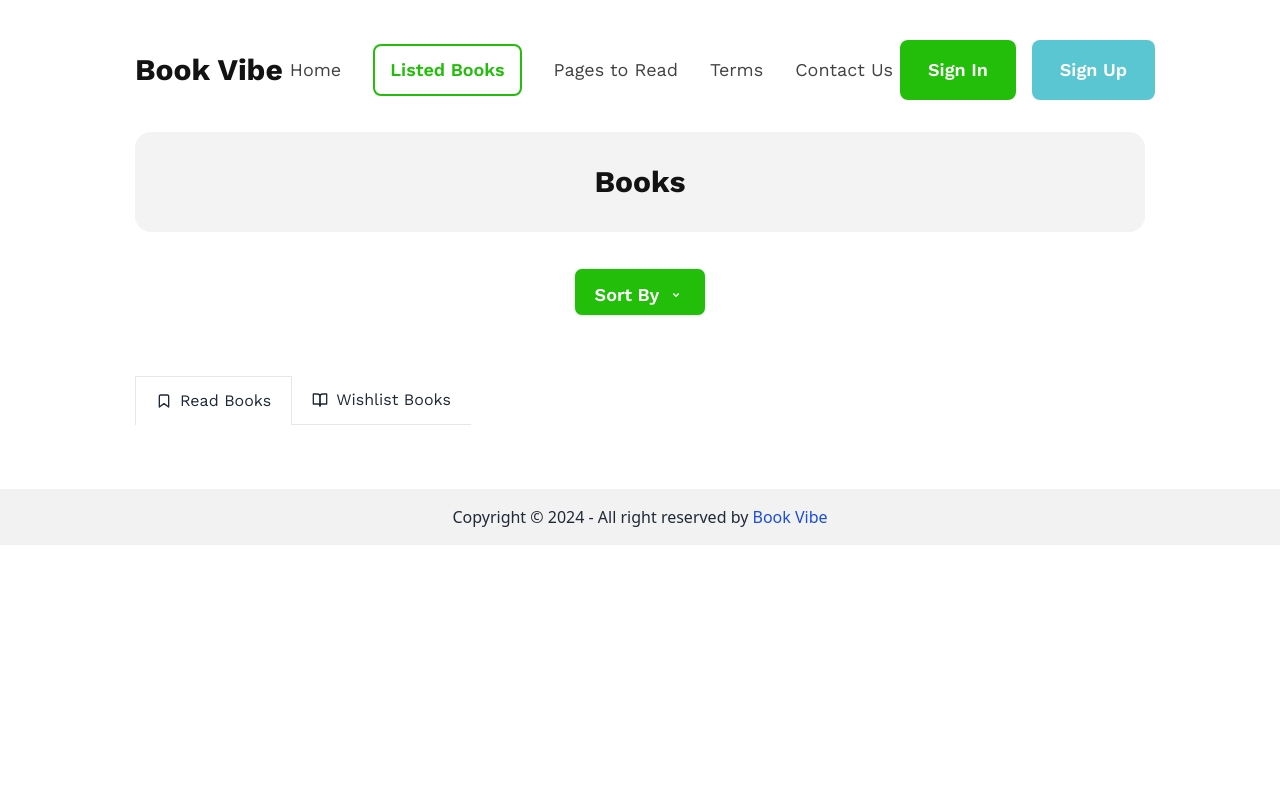
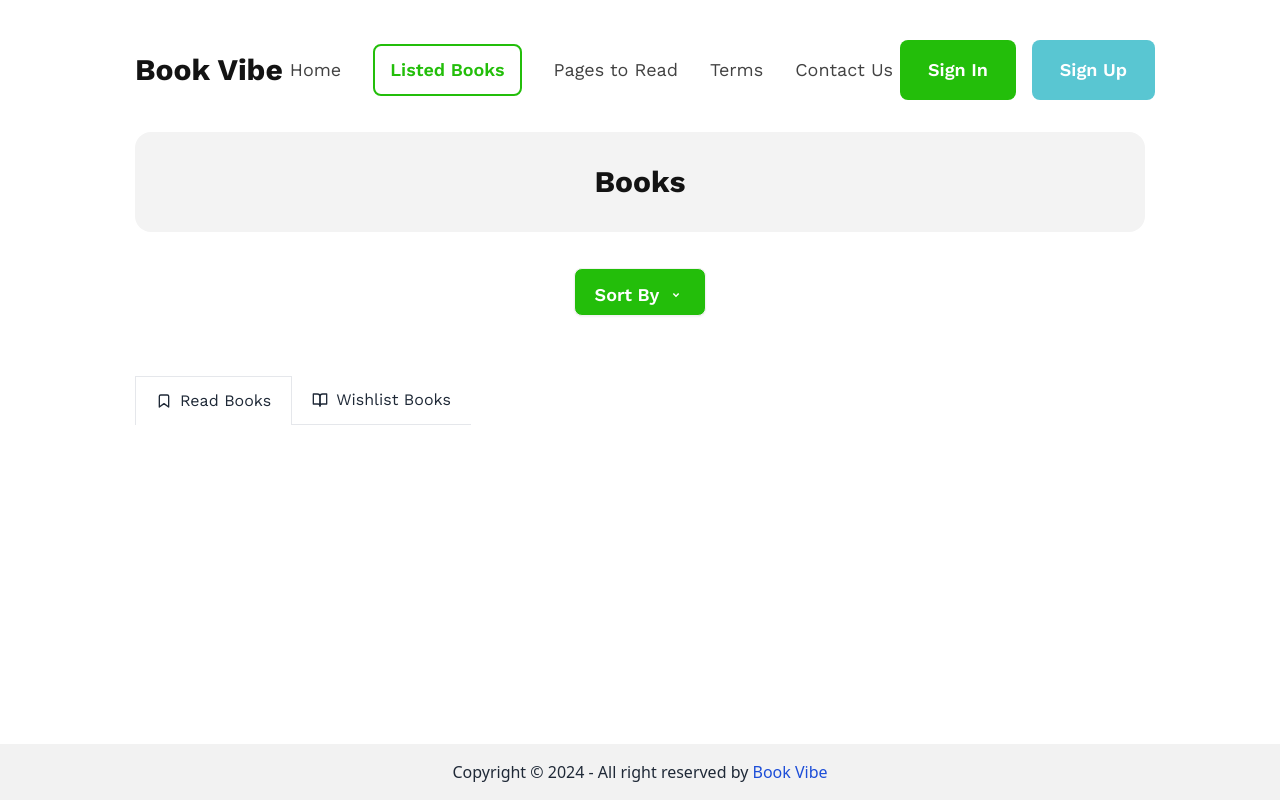
Before and after one commit to khaledshuvo/book-hive-project, a React (Vite) app: page /listed-books in a window 1280 px wide. Built offline with nearby package versions, Linux system fonts and the light colour scheme; a web font is replaced by a local one.

Commit message:
height adjusted

```diff
--- a/src/components/ReadBooks.jsx
+++ b/src/components/ReadBooks.jsx
@@ -6,7 +6,7 @@ const ReadBooks = () => {
   const books = useContext(BookContext);
 
   return (
-    <div className="flex flex-col gap-6">
+    <div className="flex flex-col gap-6 min-h-full lg:min-h-[calc(100vh-545px)]">
       {books.map(book => (
         <ReadBook key={book.bookId} book={book}></ReadBook>
       ))}
--- a/src/components/Wishlist.jsx
+++ b/src/components/Wishlist.jsx
@@ -6,7 +6,7 @@ const Wishlist = () => {
   const books = useContext(BookContext);
 
   return (
-    <div className="flex flex-col gap-6">
+    <div className="flex flex-col gap-6 min-h-full lg:min-h-[calc(100vh-545px)]">
       {books.map(book => (
         <WishedBook key={book.bookId} book={book}></WishedBook>
       ))}
```
